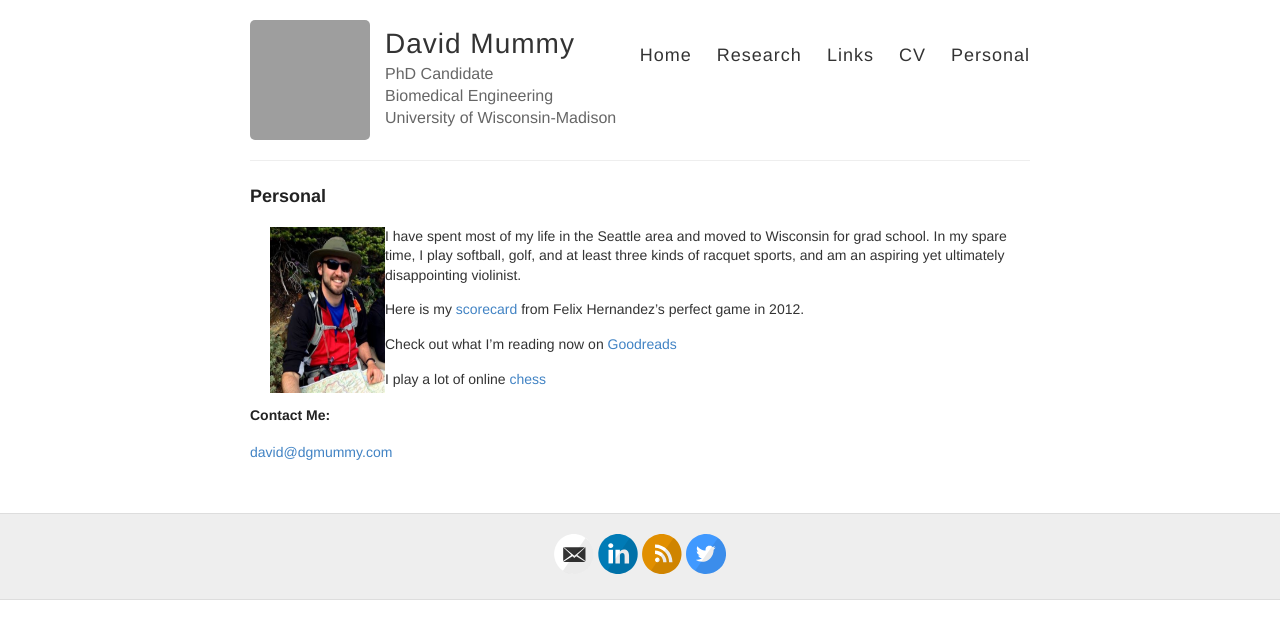
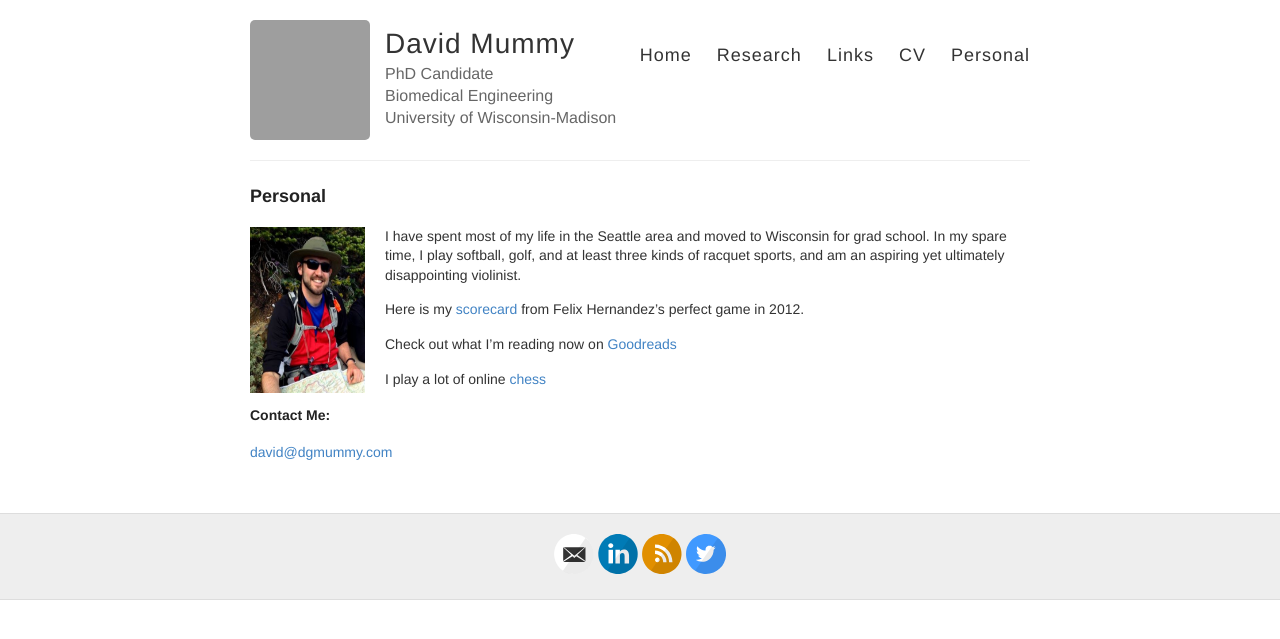
Before and after one commit to mummydg/mummydg.github.io, a Jekyll site: the page built from personal.md, in a window 1280 px wide. Shown: the top 639 px of the page. Built offline with Jekyll 4.4.1, drawn with Linux system fonts in a browser that asks for light colours; grey boxes are pictures that could not be loaded.

Commit message:
fixing padding

```diff
--- a/personal.md
+++ b/personal.md
@@ -5,7 +5,7 @@ comments: true
 permalink: /personal/
 ---
 
-<img style="float: left; padding: 0px 0px 0px 20px;" src = "{{ site.baseurl }}/images/hiking_small.png" width = "135" height = "166">
+<img style="float: left; padding: 0px 20px 0px 0px;" src = "{{ site.baseurl }}/images/hiking_small.png" width = "135" height = "166">
 I have spent most of my life in the Seattle area and moved to Wisconsin for grad school. In my spare time, I play softball, golf, and at least three kinds of racquet sports, and am an aspiring yet ultimately disappointing violinist.
 
 Here is my <a href="{{ site.baseurl }}/images/felix_perfect_visitors.jpg">scorecard</a> from Felix Hernandez's perfect game in 2012.
```
